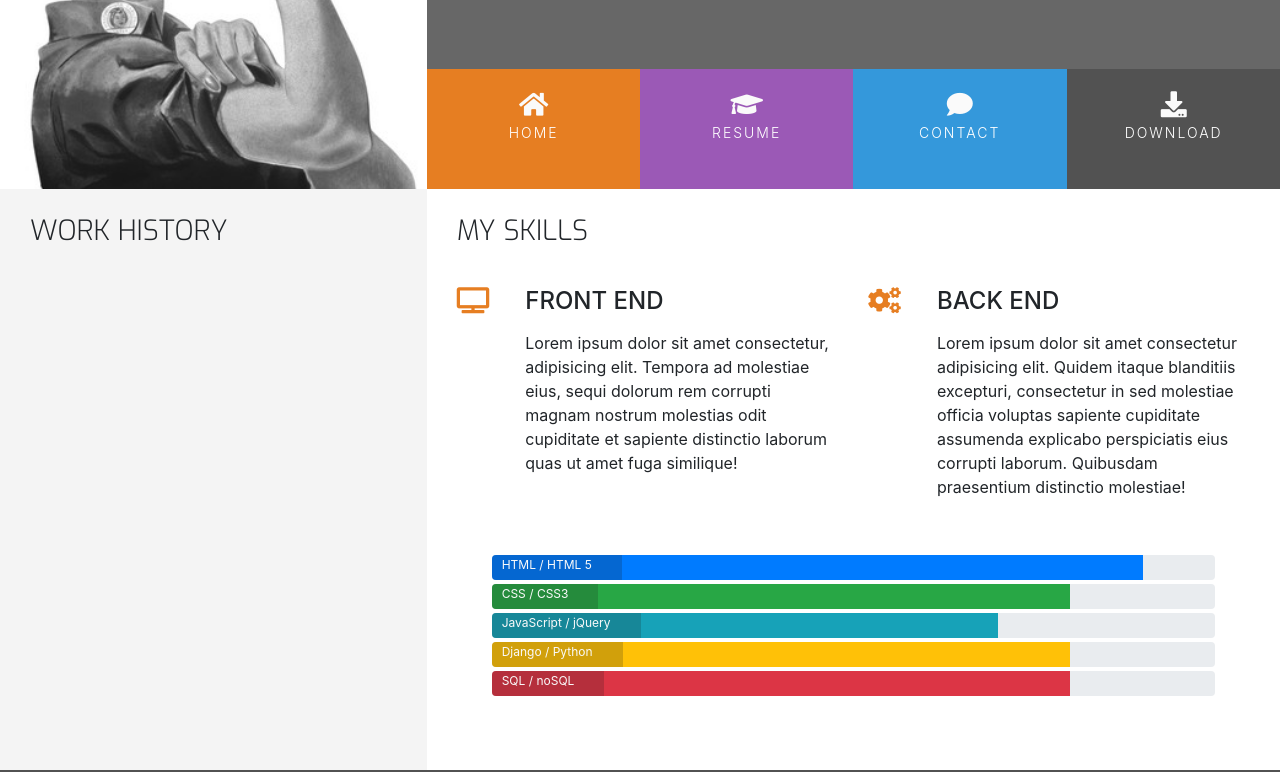
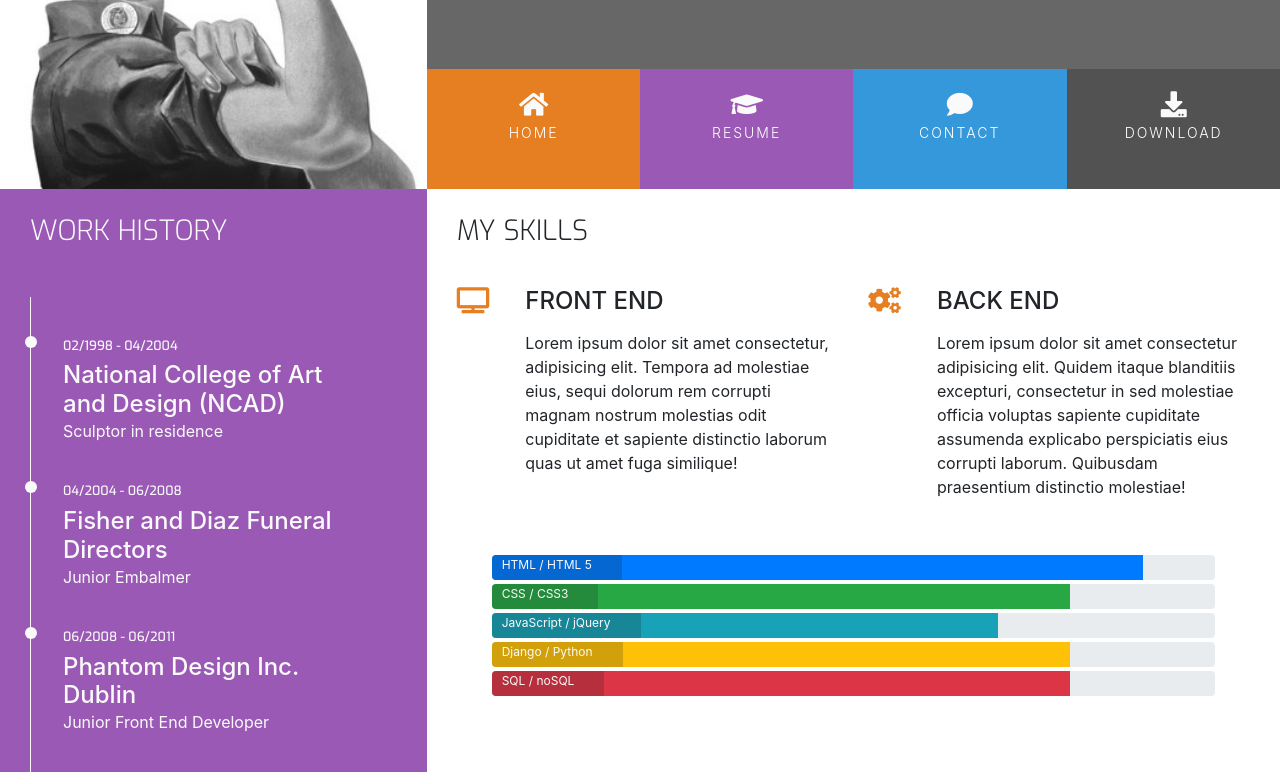
Before and after one commit to jacobmolsby93/Bootstrap-resume, a plain HTML site: page resume.html in a window 1280 px wide. Shown: the part 180-952 px from the top of the page. Drawn offline with nearby package versions, Linux system fonts and the light colour scheme.

Commit message:
Add Resume.HTML content with timeline

```diff
--- a/assets/css/styles.css
+++ b/assets/css/styles.css
@@ -12,6 +12,10 @@
 
 .bg-color-personal-info {
     background-color: #f4f4f4;
+}
+
+.bg-color-work-history {
+    background-color: #9b59b6;
 }
 
 .ui-menu-color-home {
@@ -62,7 +66,7 @@ h4 {
     padding: 0 30px 30px;
     float: none;
 }
-
+.history-heading,
 .section-heading {
     font-family: "Exo", sans-serif;
     font-weight: 300;
@@ -286,3 +290,52 @@ span.progress-type {
 .progress-section {
     margin: 40px 20px;
 }
+
+/* --------------------------------------------------------Work History */
+
+.history-heading {
+    color: #fafafa;
+    margin-bottom: 50px;
+}
+
+.timeline-item {
+    padding: 4em 2em 0em 2em;
+    position: relative;
+    color: #fafafa;
+    border-left: 1px solid;
+}
+
+.timeline-item p {
+    padding: 0;
+    margin: 0;
+}
+
+/* Before == what the attributes is before event. content == can only be used with the before element! */
+.timeline-item:before {
+    content: attr(data-dates);
+    position: absolute;
+    left: 2.5em;
+    top: 3em;
+    display: block;
+    font-family: "Exo", sans-serif;
+    font-weight: 500;
+    font-size: 0.8em;
+    padding: 0;
+    margin: 0;
+}
+
+.timeline-item:after {
+    width: 12px;
+    height: 12px;
+    display: block;
+    top: 2.4em;
+    position: absolute;
+    left: -6px;
+    border-radius: 12px;
+    content: "";
+    background-color: #fafafa;
+}
+
+.history-items {
+    margin-bottom: 30px;
+}
--- a/resume.html
+++ b/resume.html
@@ -57,12 +57,30 @@
     </header>
     <section class="container-fluid">
         <div class="row">
-            <div class="col-md-4 bg-color-personal-info section-column">
+            <div class="col-md-4 bg-color-work-history section-column">
                 <div class="row">
                     <div class="col-12">
-                        <h3 class="section-heading uppercase">
+                        <h3 class="history-heading uppercase">
                             Work History
                         </h3>
+                    </div>
+                </div>
+                <div class="history-items">
+                    <div class="timeline-item" data-dates="02/1998 - 04/2004">
+                        <h4>National College of Art and Design (NCAD)</h4>
+                        <p>Sculptor in residence</p>
+                    </div>
+                    <div class="timeline-item" data-dates="04/2004 - 06/2008">
+                        <h4>Fisher and Diaz Funeral Directors</h4>
+                        <p>Junior Embalmer</p>
+                    </div>
+                    <div class="timeline-item" data-dates="06/2008 - 06/2011">
+                        <h4>Phantom Design Inc. Dublin</h4>
+                        <p>Junior Front End Developer</p>
+                    </div>
+                    <div class="timeline-item" data-dates="06/2011 - Present">
+                        <h4>Hooli Inc. Silicon Valley</h4>
+                        <p>Full Stack Web Developer</p>
                     </div>
                 </div>
             </div>
```
